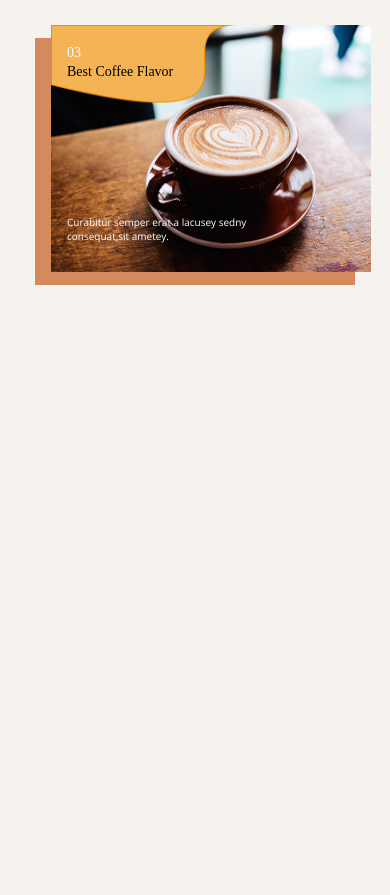
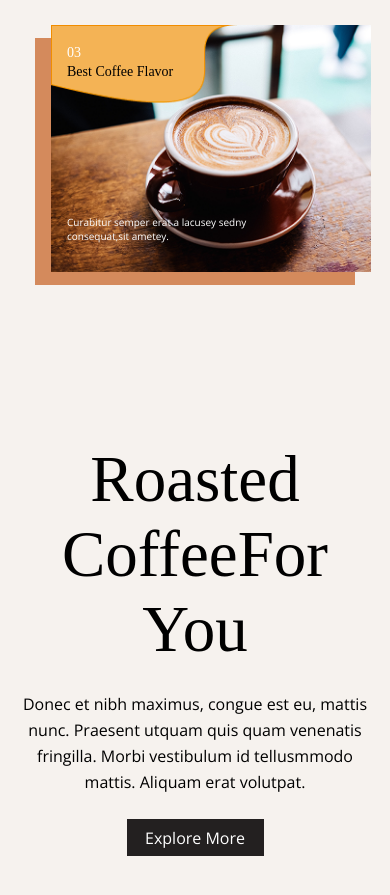
Before and after one commit to BONBINOVNCH/CoffeeFor-You, a plain HTML site: page index.html in a window 390 px wide. Shown: the part 1812-2707 px from the top of the page. Before the commit the page ends 2097 px from the top, so only its background shows below. Drawn offline with nearby package versions, Linux system fonts and the light colour scheme; a web font is replaced by a local one.

Commit message:
zero_page_adaptive

```diff
--- a/style.css
+++ b/style.css
@@ -242,7 +242,7 @@ body {
 
 
 .zero_page {
-  width: 98.932vw;
+  width: 100%;
   background-image: url("img/coffee-beans-top-view-white-background-space-text 1.png");
   height: 729px;
   background-repeat: no-repeat;
@@ -627,6 +627,9 @@ input{
     margin-top: 80px;
     text-align: center;
   }
+  .zero_page_text{
+    margin: 0px 165px;
+  }
 }
 
 @media (max-width: 1245px) {
@@ -662,7 +665,9 @@ input{
       width: 354px;
       height: 247px;
   }
-
+    .zero_page_text{
+    margin: 0px 83px;
+  }
 }
 
 @media (max-width: 540px){
@@ -693,5 +698,7 @@ input{
   .add_hight_text{
     width: 170px;
   }
-
+  .zero_page_text{
+    margin: 0px 15px;
+  }
 }
```
Also changed, not shown: index.html (+2 -1 lines).
